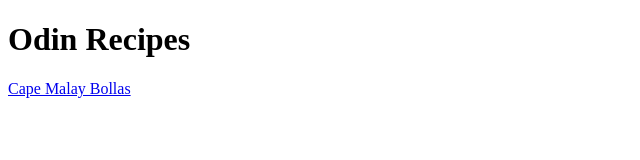
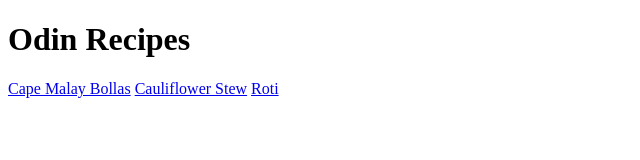
Before and after one commit to sara-jac/odin-recipes, a plain HTML site: page index.html in a window 1280 px wide. Shown: the whole page, without its empty margins (0-640 px from the left). Drawn offline with Linux system fonts and the light colour scheme.

Commit message:
Add links on index.html to cauliflower.html and roti.html

```diff
--- a/index.html
+++ b/index.html
@@ -8,5 +8,7 @@
   <body>
     <h1>Odin Recipes</h1>
     <a href="recipes/bollas.html">Cape Malay Bollas</a>
+    <a href="recipes/cauliflowerstew.html">Cauliflower Stew</a>
+    <a href="recipes/roti.html">Roti</a>
   </body>
 </html>
```
